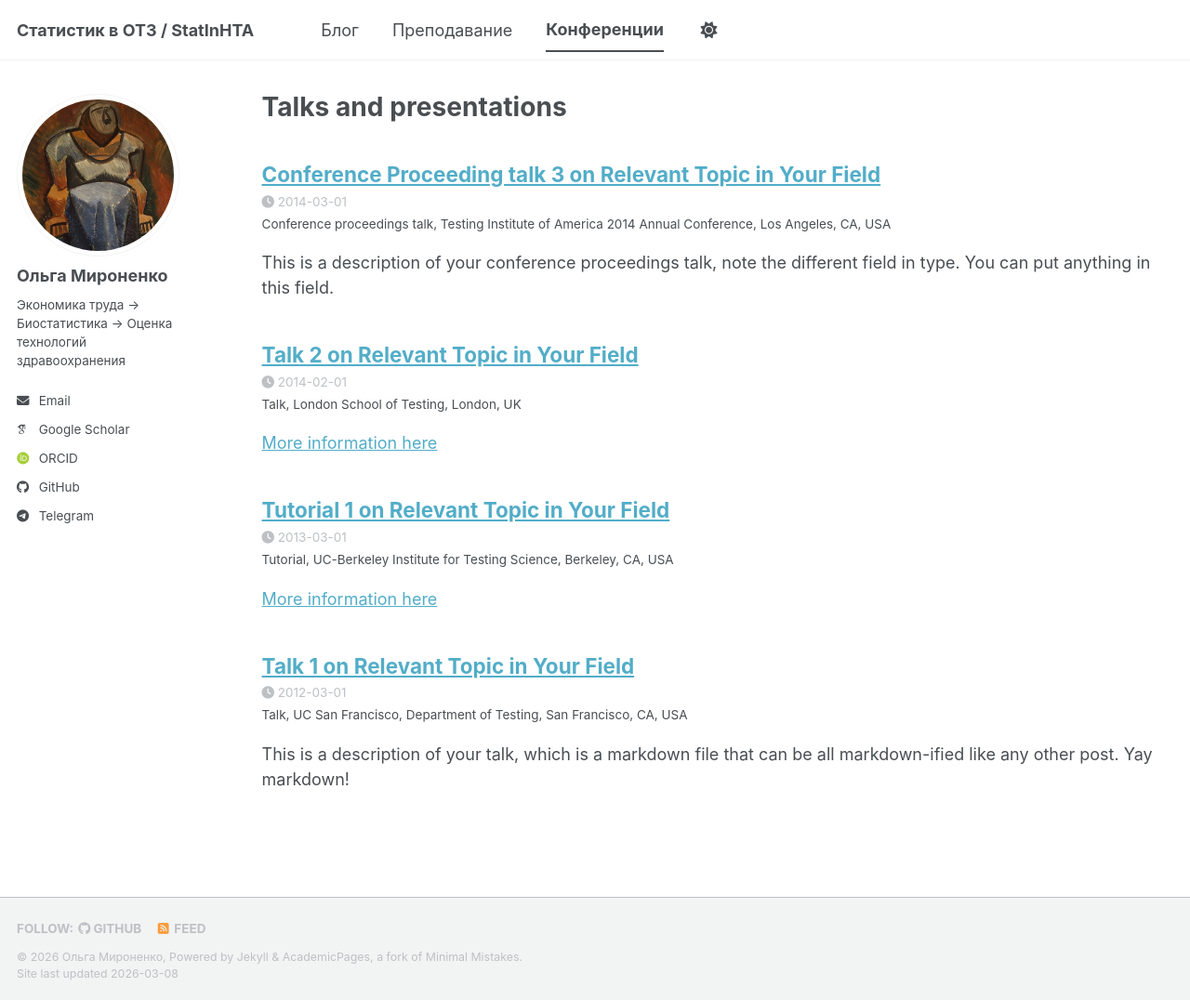
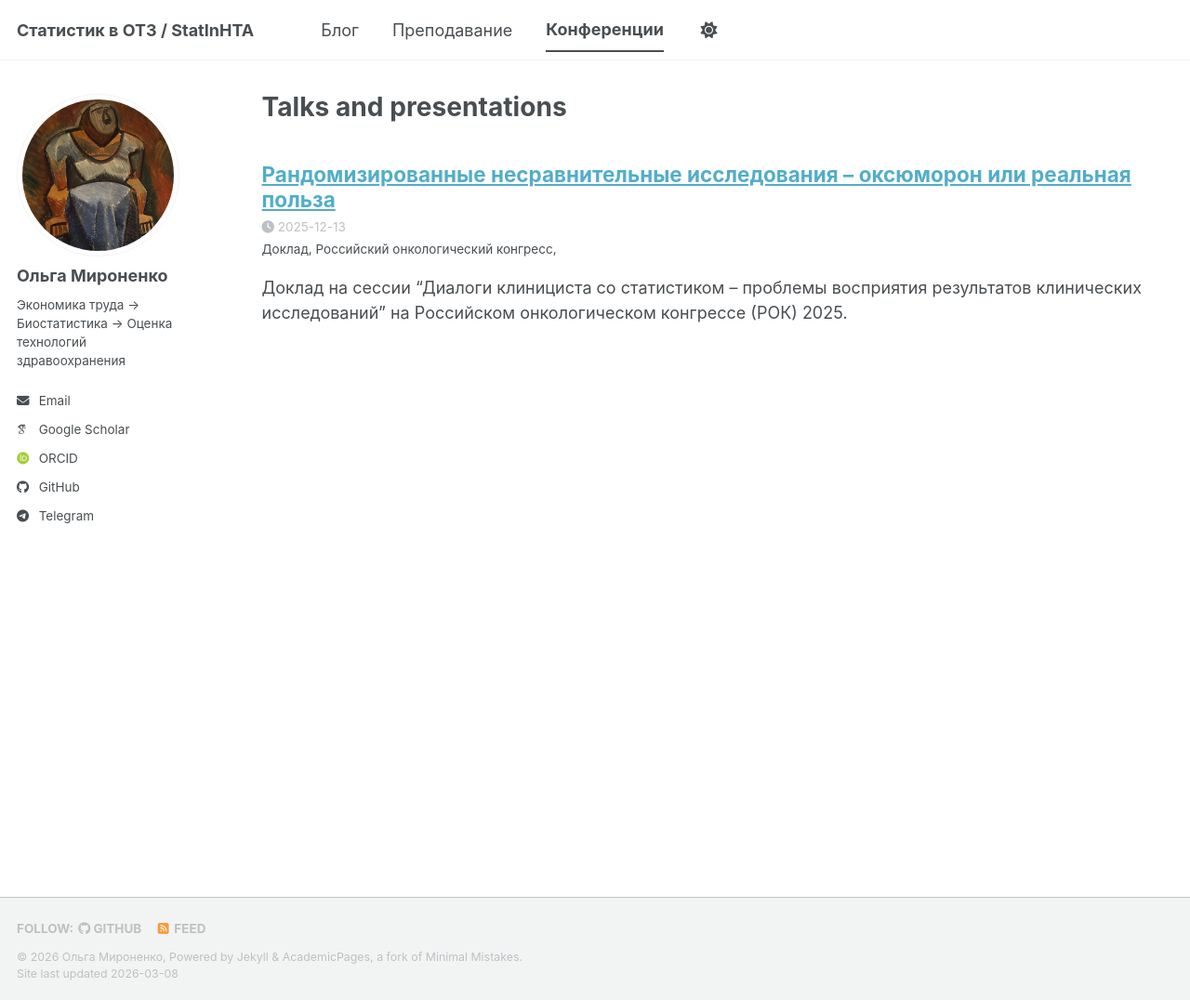
Before and after one commit to ejeej/ejeej.github.io, a Jekyll site: the page built from _pages/talks.html, in a window 1280 px wide and 1076 px high. Shown: the whole window at 93% size. Built offline with Jekyll 4.4.1, drawn with Linux system fonts in a browser that asks for light colours; some web fonts are replaced; a script bundle is joined from its source files by our own code; library files that are not in the unit come from our copies.

Commit message:
Added talk on ROC

```diff
--- a/_layouts/talk.html
+++ b/_layouts/talk.html
@@ -31,9 +31,9 @@ layout: default
             <p class="page__meta"><i class="fa fa-clock" aria-hidden="true"></i> {% include read-time.html %}</p>
           {% endif %}
         {% if page.modified %}
-          <p class="page__date"><strong><i class="fa fa-fw fa-calendar" aria-hidden="true"></i>Date:</strong> <time datetime="{{ page.modified | date: "%Y-%m-%d" }}">{{ page.modified | date: "%Y-%m-%d" }}</time></p>
+          <p class="page__date"><strong><i class="fa fa-fw fa-calendar" aria-hidden="true"></i></strong> <time datetime="{{ page.modified | date: "%Y-%m-%d" }}">{{ page.modified | date: "%Y-%m-%d" }}</time></p>
         {% elsif page.date %}
-          <p class="page__date"><strong><i class="fa fa-fw fa-calendar" aria-hidden="true"></i>Date:</strong> <time datetime="{{ page.date | date_to_xmlschema }}">{{ page.date | date: "%Y-%m-%d" }}</time></p>
+          <p class="page__date"><strong><i class="fa fa-fw fa-calendar" aria-hidden="true"></i></strong> <time datetime="{{ page.date | date_to_xmlschema }}">{{ page.date | date: "%Y-%m-%d" }}</time></p>
         {% endif %}
         {% if page.talk_type %}<p>{{page.talk_type}} at {{ page.venue }},  {{page.location}} {% endif %}
 
--- a/_talks/2012-03-01-talk-1.md
+++ /dev/null
@@ -1,11 +0,0 @@
----
-title: "Talk 1 on Relevant Topic in Your Field"
-collection: talks
-type: "Talk"
-permalink: /talks/2012-03-01-talk-1
-venue: "UC San Francisco, Department of Testing"
-date: 2012-03-01
-location: "San Francisco, CA, USA"
----
-
-This is a description of your talk, which is a markdown file that can be all markdown-ified like any other post. Yay markdown!
--- a/_talks/2013-03-01-tutorial-1.md
+++ /dev/null
@@ -1,13 +0,0 @@
----
-title: "Tutorial 1 on Relevant Topic in Your Field"
-collection: talks
-type: "Tutorial"
-permalink: /talks/2013-03-01-tutorial-1
-venue: "UC-Berkeley Institute for Testing Science"
-date: 2013-03-01
-location: "Berkeley, CA, USA"
----
-
-[More information here](http://exampleurl.com)
-
-This is a description of your tutorial, note the different field in type. This is a markdown files that can be all markdown-ified like any other post. Yay markdown!
--- a/_talks/2014-02-01-talk-2.md
+++ /dev/null
@@ -1,13 +0,0 @@
----
-title: "Talk 2 on Relevant Topic in Your Field"
-collection: talks
-type: "Talk"
-permalink: /talks/2014-02-01-talk-2
-venue: "London School of Testing"
-date: 2014-02-01
-location: "London, UK"
----
-
-[More information here](http://example2.com)
-
-This is a description of your talk, which is a markdown files that can be all markdown-ified like any other post. Yay markdown!
--- a/_talks/2014-03-01-talk-3.md
+++ /dev/null
@@ -1,11 +0,0 @@
----
-title: "Conference Proceeding talk 3 on Relevant Topic in Your Field"
-collection: talks
-type: "Conference proceedings talk"
-permalink: /talks/2014-03-01-talk-3
-venue: "Testing Institute of America 2014 Annual Conference"
-date: 2014-03-01
-location: "Los Angeles, CA, USA"
----
-
-This is a description of your conference proceedings talk, note the different field in type. You can put anything in this field.
--- /dev/null
+++ b/_talks/2025-12-13-roc.md
@@ -0,0 +1,39 @@
+---
+title: "Рандомизированные несравнительные исследования – оксюморон или реальная польза"
+collection: talks
+type: "Доклад"
+permalink: /talks/2025/roc-rnct
+venue: "Российский онкологический конгресс"
+date: 2025-12-13
+---
+
+Доклад на сессии "Диалоги клинициста со статистиком – проблемы восприятия результатов клинических исследований" на Российском онкологическом конгрессе (РОК) 2025.
+
+Подобная сессия проводилась на РОКе впервые, хотя он уже был 19-ый по счёту. Сессии на статистические темы на нём при этом были и до этого -- только обсуждались они клиницистами без привлечения статистиков 🙈. Да, с мемасами вроде того, что на фото ниже (из презентации с РОКа 2024 г., где врачи обсуждали непрямые сравнения), но, как по мне, штуки были не совсем безобидные и звучали в духе "запугай врача статистиком" и явно не способствовали развитию какого бы то ни было диалога.
+
+<img src="/images/talks/2026-12-13-roc-01.jpg" width="400"/>
+
+💡 Идея сессии "Диалоги клинициста со статистиком" родилась из моего обсуждения в чате с онкологами такого явления, как "рандомизированного несравнительного исследования". Собственно, я впервые о таком "инновационном дизайне" узнала именно в этом чате. Первой реакцией с моей стороны было нечто вроде "эээээ, а как это вообще???", потому что рандомизация воздействия и делается-то прежде всего для того, чтобы корректным образом оценить сравнительный эффект... Слово за слово -- и мне предложили представить свою позицию на РОКе.
+
+🤔 Если честно, меня сразу резанул диссонанс между "диалогом", заявленным в названии, и форматом сессии, столь популярным на РОКе, в виде баттла, в котором свое мнение по вопросу представляет вначале онколог, а потом статистик, выступая тем самым в роли "ответчика", пытающегося оправдаться перед онкологами, которым можно не только лечить своих пациентов препаратами офф-лейбл (тут у меня нет компетенций, чтобы высказывать своё мнение), но и применять статистические методы и дизайны офф-лейбл (для решения совершенно не тех проблем, для решения которых этот инструмент предназначен, -- и тут уже, простите, у меня есть возражения!). Но хозяин -- барин, поэтому с форматом сессии пришлось смириться и радоваться хотя бы тому, что она вообще появилась в сетке.
+
+[Моя презентация](https://ejeej.github.io/files/talks/1430_Мироненко_RNCT.pdf)
+
+На [этой страничке](https://rosoncoweb.ru/events/2025/12/11/video/) можно найти видеозаписи каждого выступления на сессии.
+
+🥞 ~~Первый блин комом~~ Ну, а получилось из этого, то, что получилось.
+Были и стандартные обвинения в адрес статистиков о том, что всё у клиницистов было хорошо, пока не пришли статистики и не рассказали онкологам, какие те нехорошие.
+Немножко успокаивает, что их было не так много (не все вопросы на сессии были столь дискуссионными, как достался мне) -- впрочем, я ведь тоже не сказала всё, что думаю. ~~Да нет, не потому, что воспитанная или что без клиницистов у меня работы не будет, а просто, если честно, уже сил нет, особенно после того, как не работают рациональные аргументы.~~
+
+❗ Дорогие клиницисты, принимающие критику дизайнов, инструментов и интерпретаций, которые вы выбираете, за критику лично в ваш адрес, статистики (если они профессионалы своего дела, конечно, потому что, как и врачи, они бывают разными) в подобных случаях говорят обычно всё-таки не о вас, а о том, что выбранный вами дизайн, инструмент, интерпретация вам же самим не позволяют ответить на ваш же исследовательский вопрос.
+И если какой-то фейл, особенно сделанный в самом начале исследования, потом приводит к тому, что в действительности, как бы вам того ни хотелось, вы не получаете ответ на нужный вам вопрос или не получаете корректный ответ на него, статистикам от этого тоже не то чтобы весело. ~~Пустили слезу?~~ Ну вот как если бы вы поняли, что до вас пациенту неверно поставили диагноз, назначили не то лечение или вовсе оставили без него. Или пациент лечился по советам из чатаГПТ. Вы бы его отпустили заблуждаться дальше, похлопав по плечу: "Не переживайте, вы всё делаете правильно, продолжайте дальше"?
+
+🤔 Поэтому, честно, не очень понятно стремление клиницистов убедить статистиков в том, что им, клиницистам, виднее, как эту статистику "делать". Если бы хотя бы это сопровождалось корректной аргументацией, без "у нас все так делают и вообще статья в Ланцете была опубликована". Чем вызвано такое недоверие к статистикам, интересно было бы узнать. Особенно огорчила отсылка к статистику-укажаемому-профессору-в-возрасте, адепта рандомизированных несравнительных исследований, которого мы, вступившие в этот "диалог", статистики даже "не читали, но осуждаем", и рекомендация нам самим внутри себя разобраться и выработать какой-то единый взгляд на подобные проблемы. А пока, видимо, клиницисты, которые, надо думать, выступают всегда единым фронтом и по своим профессиональным проблемам, оставляют за собой право самим судить, насколько корректно была решена та или иная задача с помощью выбранного ими статистического инструмента.
+
+🔥 Приведу цитаты из поста статистика [Даррена Дэли](https://statsepi.substack.com/p/how-bad-statistical-practices-drive) 5-летней давности -- очень уж они в тему:
+
+> So the problem isn’t simply about the time wasted refuting bullshit — it’s about degrading the trust you have in an already insufficient amount of statistical expertise (relative to needs). So when a statistician points out to a clinical colleague a statistical error that has been published by “top people in a top journal” they risk not being taken seriously. They risk not being included in the next project. They risk one investigator telling another, “I wouldn’t work with them…they don’t really seem to know what they are doing.”
+
+> Every time I have to have a conversation to advise a clinical colleague against one of these practices, I feel like I am fighting against hordes of established experts who have repeatedly published studies using these methods, screaming “What does he know!? I have 5 trials published in NEJM!”
+
+> To be clear, I’ve thus far been blessed to work with researchers that by and large allow and encourage me to contribute my expertise to their research. But the few that aren’t like this are very challenging to deal with. Then you start adding in the seemingly endless flow of asinine comments about statistics from reviewers (on grants and papers), and it starts to wear you down. Every wrong-headed suggestion means that I might need to first convince my collaborators that the suggestion is baseless, and then we have to start the dance of side-stepping their bad advice while still somehow satisfying the reviewer. It’s a constant slog. It would be so much easier to just do things the wrong way, or hide in a hole writing methods papers, leaving one fewer applied-statistician, dejected and downtrodden, to “t and p” your data.
```
Also changed, not shown: _teaching/02-bioinf-statmyths.md (+1 -1 lines), images/talks/2025-12-13-roc-01.jpg (added), 3 other files.
